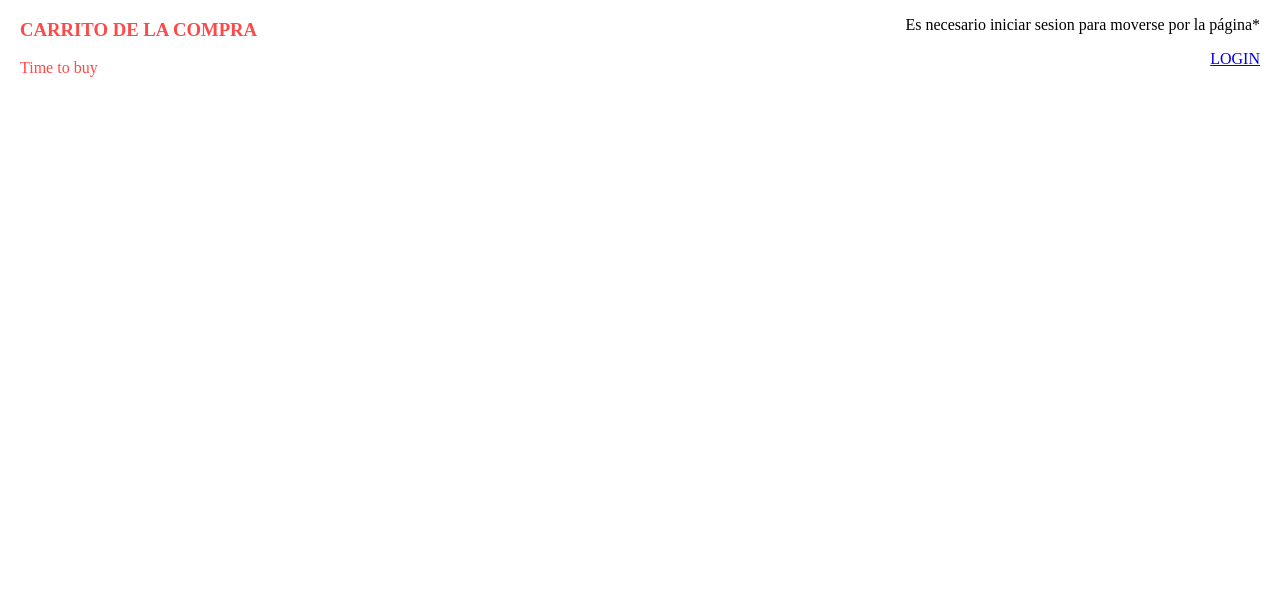
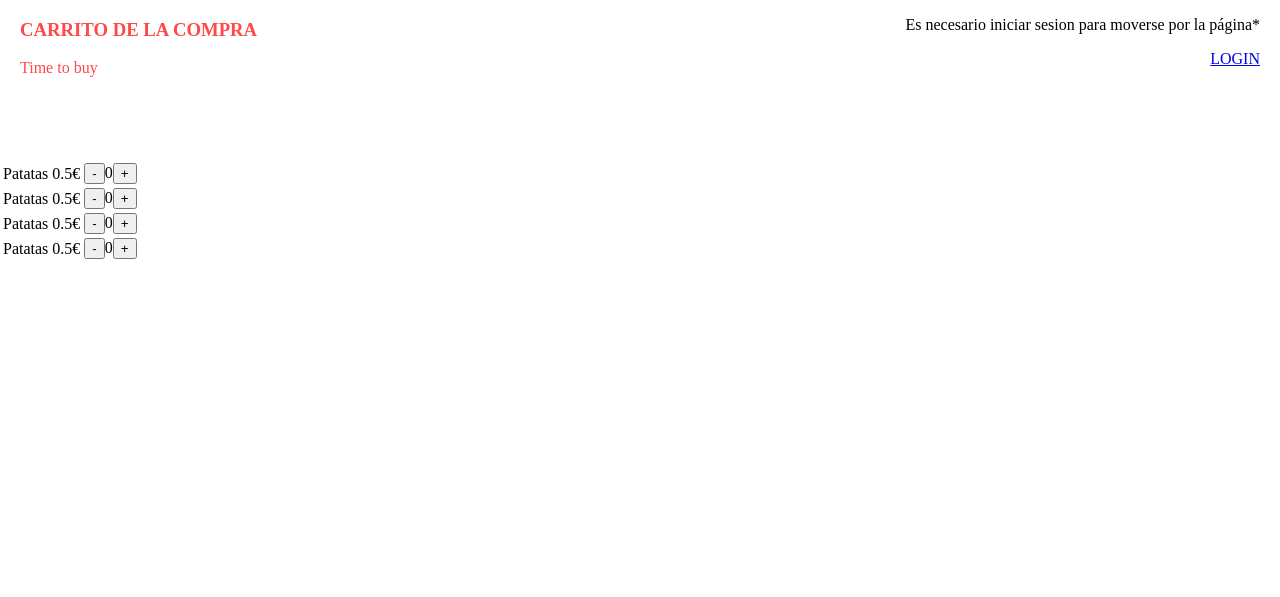
Before and after one commit to Jjalcsan/Desarrollo-Web-Entorno-Servidor, a plain HTML site: page CarritoCompraHTML/catalogo.html in a window 1280 px wide. Shown: the top 597 px of the page. Drawn offline with Linux system fonts and the light colour scheme.

Commit message:
continuando con la pagina

```diff
--- a/CarritoCompraHTML/catalogo.html
+++ b/CarritoCompraHTML/catalogo.html
@@ -26,6 +26,30 @@
             <!-- CONTENIDO HTML DEL CUERPO DE LA PAGINA -->
 
             <div id="div-contenido">
+
+                <table>
+                    <tr>
+                        <td>Patatas</td>
+                        <td>0.5€</td>
+                        <td><button>-</button>0<button>+</button></td>
+                    </tr>
+                    <tr>
+                        <td>Patatas</td>
+                        <td>0.5€</td>
+                        <td><button>-</button>0<button>+</button></td>
+                    </tr>
+                    <tr>
+                        <td>Patatas</td>
+                        <td>0.5€</td>
+                        <td><button>-</button>0<button>+</button></td>
+                    </tr>
+                    <tr>
+                        <td>Patatas</td>
+                        <td>0.5€</td>
+                        <td><button>-</button>0<button>+</button></td>
+                    </tr>
+                </table>
+
             </div>
 
             <!-- CONTENIDO HTML DEL FOOTER DE LA PAGINA -->
```
